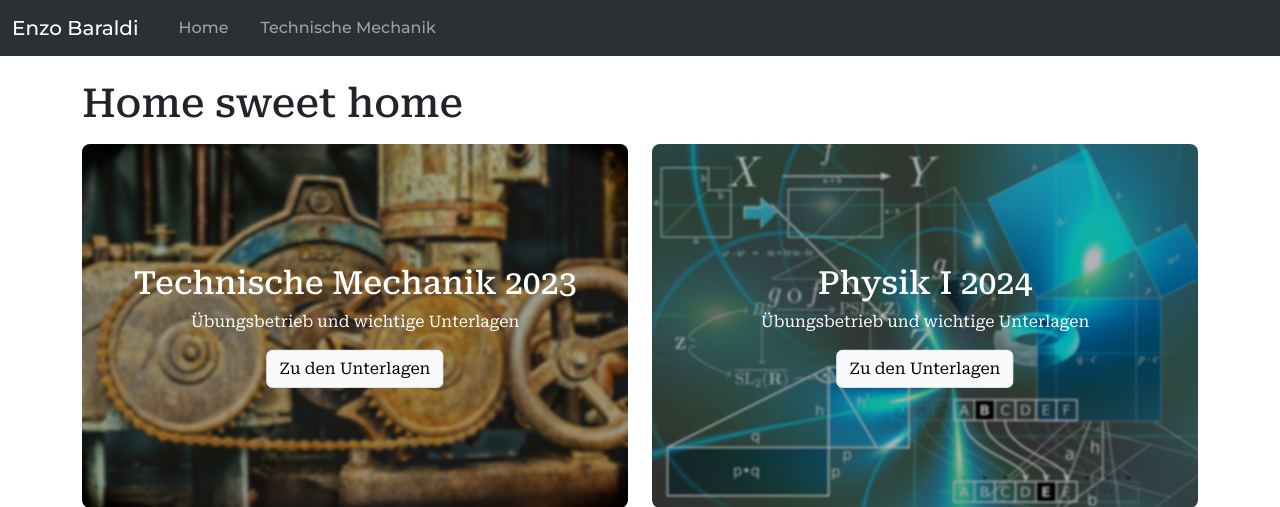
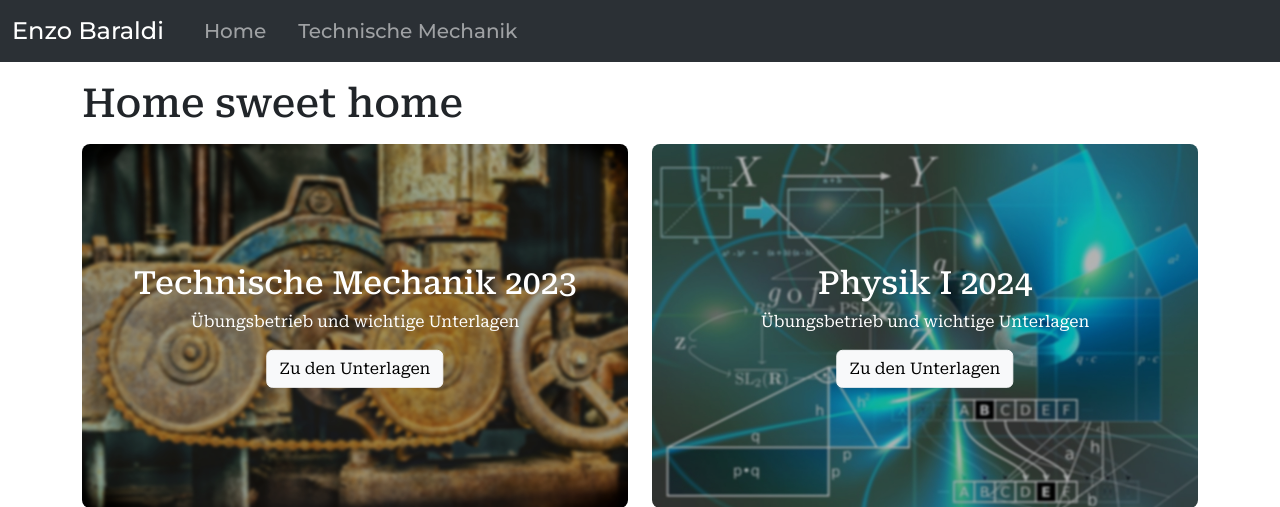
Before and after one commit to Enzo1603/nethz-site, a Flask app: page / in a window 1280 px wide. Shown: the top 507 px of the page. Run offline with Flask 2, Linux system fonts and the light colour scheme.

Commit message:
Adjust font size navbar

```diff
--- a/templates/base.html
+++ b/templates/base.html
@@ -41,9 +41,9 @@
 
 <body>
     <!-- Navbar -->
-    <nav class="navbar navbar-expand-lg fixed-top bg-body-tertiary mb-5" data-bs-theme="dark">
+    <nav class="navbar navbar-expand-lg fs-5 fixed-top bg-body-tertiary mb-5" data-bs-theme="dark">
         <div class="container-fluid">
-            <a class="navbar-brand" href="{{ url_for('home') }}">Enzo Baraldi</a>
+            <a class="navbar-brand fs-4" href="{{ url_for('home') }}">Enzo Baraldi</a>
 
             <button class="navbar-toggler" type="button" data-bs-toggle="collapse"
                 data-bs-target="#navbarSupportedContent" aria-controls="navbarSupportedContent" aria-expanded="false"
```
